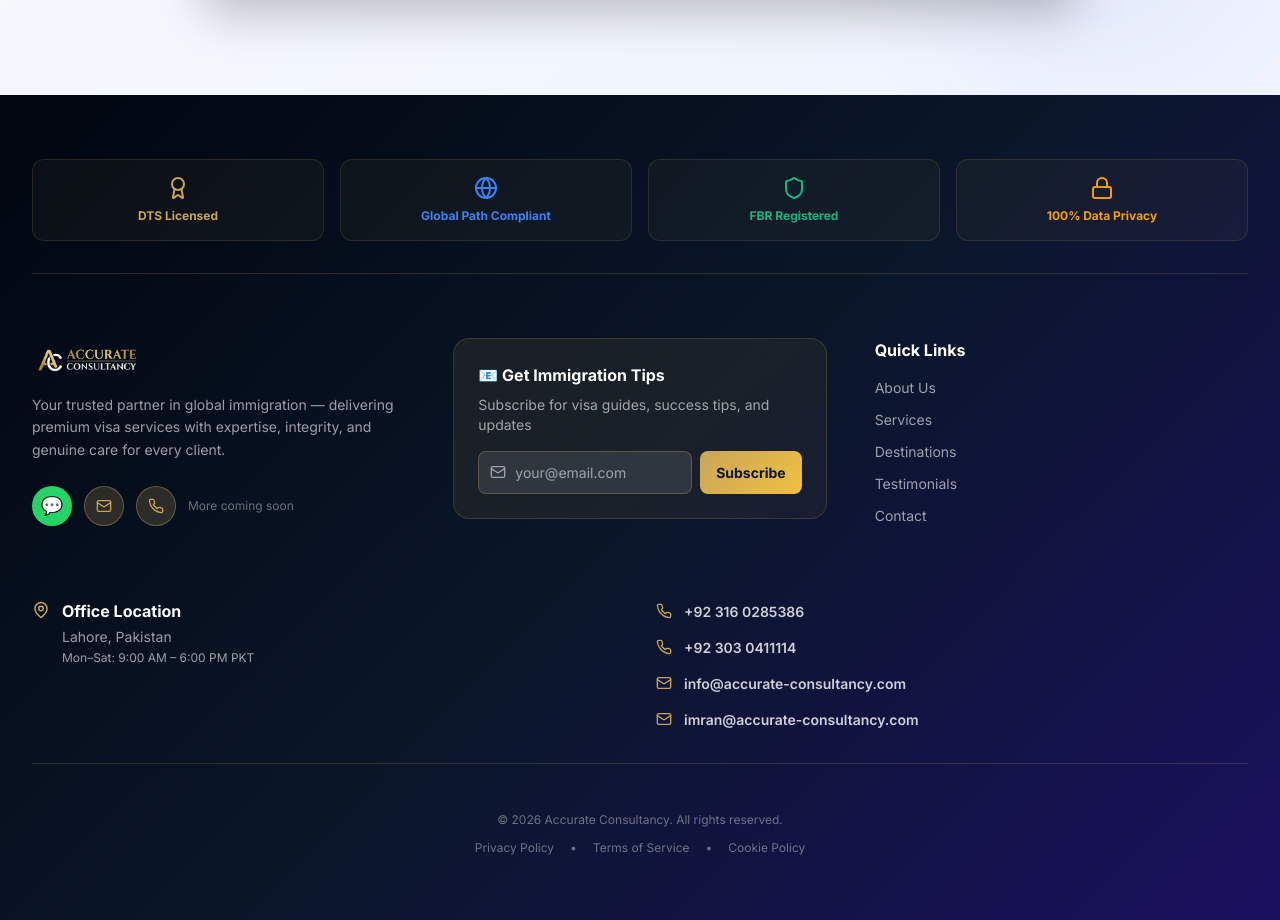
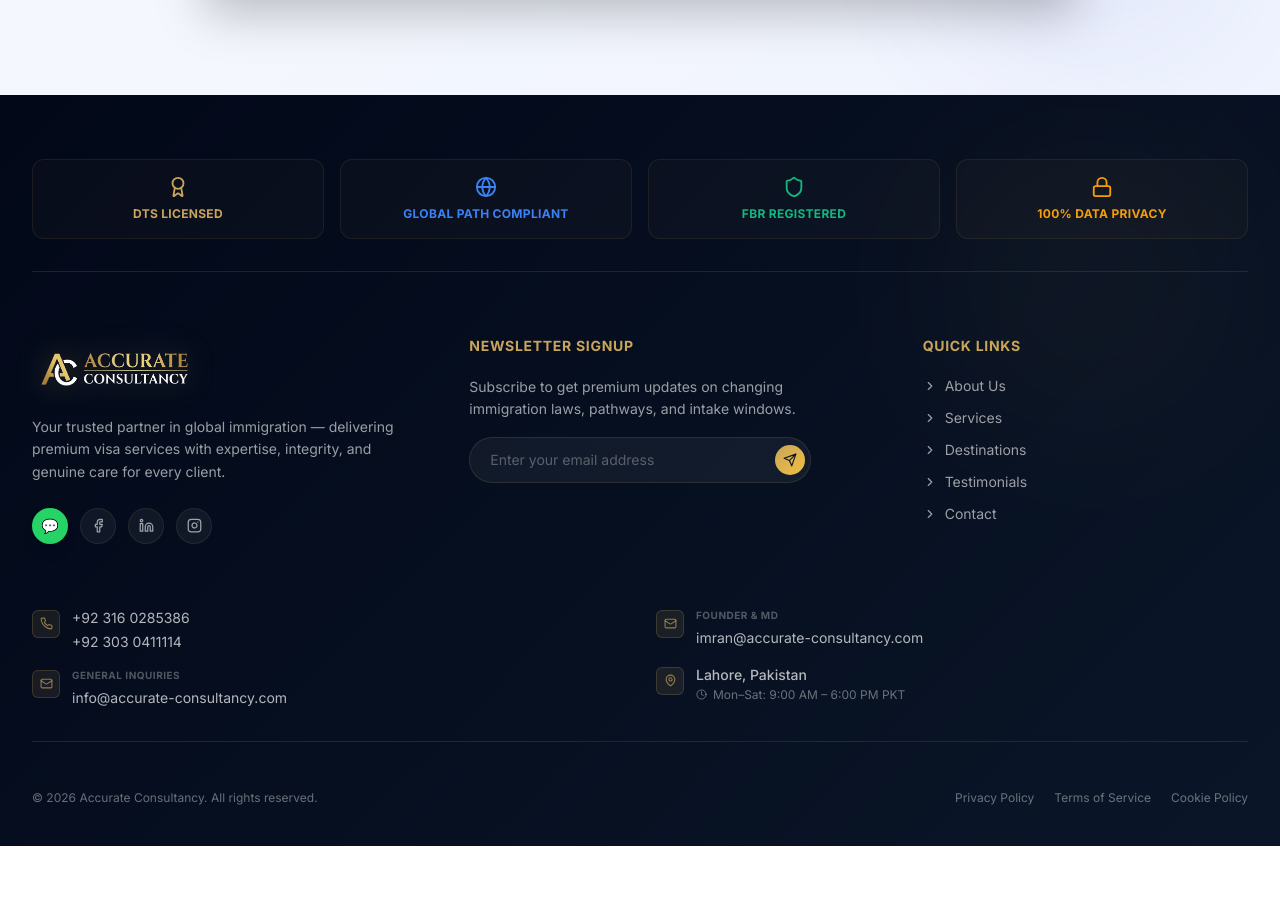
Before and after one commit to imran1001/Accurate-ConsultancyV3, a React (Vite) app: page / in a window 1280 px wide. Shown: the part 8947-9867 px from the top of the page. After the commit the page ends 9793 px from the top, so only its background shows below. Built offline with nearby package versions, Linux system fonts and the light colour scheme.

Commit message:
Refactor Footer component with newsletter functionality

```diff
--- a/src/components/Footer.jsx
+++ b/src/components/Footer.jsx
@@ -1,17 +1,39 @@
-import React from 'react';
-import { Mail, Phone, MapPin, Shield, Award, Globe, Lock } from 'lucide-react';
-import NewsletterSignup from './NewsletterSignup';
+import React, { useState } from 'react';
+import {
+  MapPin, Phone, Mail, Clock,
+  Facebook, Linkedin, Instagram, Send,
+  Shield, Award, Globe, Lock, ChevronRight
+} from 'lucide-react';
 
-const Footer = () => {
+export default function Footer() {
+  const year = new Date().getFullYear();
+  const [email, setEmail] = useState('');
+  const [subscribed, setSubscribed] = useState(false);
+
+  const handleSubscribe = (e) => {
+    e.preventDefault();
+    if (email.trim()) {
+      setSubscribed(true);
+      setEmail('');
+    }
+  };
+
   return (
-    <footer className="relative"
-      style={{ background: 'linear-gradient(135deg, #010610, #0a1628, #1a1060)' }}>
+    <footer
+      id="contact"
+      className="relative text-white pt-16 pb-10 overflow-hidden"
+      style={{ background: 'linear-gradient(135deg, #020818, #0a1628)' }}
+      aria-label="Site footer"
+    >
+      {/* Subtle Background Glow */}
+      <div className="absolute top-0 right-0 w-96 h-96 rounded-full blur-3xl opacity-5 pointer-events-none"
+        style={{ background: 'radial-gradient(circle, #c9a55a, transparent)' }} />
 
-      <div className="max-w-7xl mx-auto px-4 sm:px-6 lg:px-8 py-16">
+      <div className="max-w-7xl mx-auto px-4 sm:px-6 lg:px-8 relative z-10">
 
-        {/* SECTION 1: Trust Badges */}
-        <div className="grid md:grid-cols-4 gap-4 mb-16 pb-8"
-          style={{ borderBottom: '1px solid rgba(201,165,90,0.2)' }}>
+        {/* ── SECTION 1: Trust Badges ───────────────────────────── */}
+        <div className="grid grid-cols-2 md:grid-cols-4 gap-4 mb-16 pb-8"
+          style={{ borderBottom: '1px solid rgba(201,165,90,0.15)' }}>
           {[
             { icon: Award, label: 'DTS Licensed', color: '#c9a55a' },
             { icon: Globe, label: 'Global Path Compliant', color: '#3b82f6' },
@@ -19,68 +41,99 @@ const Footer = () => {
             { icon: Lock, label: '100% Data Privacy', color: '#f59e0b' }
           ].map((badge, i) => (
             <div key={i}
-              className="flex flex-col items-center text-center p-4 rounded-xl animate-fadeInUp hover:scale-105 transition-transform"
+              className="flex flex-col items-center text-center p-4 rounded-xl transition-all duration-300 hover:scale-105"
               style={{
-                background: 'rgba(201,165,90,0.05)',
-                border: '1px solid rgba(201,165,90,0.15)',
-                animationDelay: `${i * 0.1}s`
+                background: 'rgba(201,165,90,0.03)',
+                border: '1px solid rgba(201,165,90,0.1)'
               }}>
-              <badge.icon size={24} style={{ color: badge.color, marginBottom: '8px' }} />
-              <p className="text-xs font-bold" style={{ color: badge.color }}>
+              <badge.icon size={22} style={{ color: badge.color, marginBottom: '8px' }} />
+              <p className="text-xs font-bold tracking-wide uppercase" style={{ color: badge.color }}>
                 {badge.label}
               </p>
             </div>
           ))}
         </div>
 
-        {/* SECTION 2: Main Content (Logo + Newsletter + Links) */}
-        <div className="grid md:grid-cols-3 gap-12 mb-12">
+        {/* ── SECTION 2: Main Content Grid ──────────────────────── */}
+        <div className="grid md:grid-cols-2 lg:grid-cols-3 gap-12 mb-16">
 
-          {/* LEFT: Brand Info */}
-          <div className="animate-fadeInUp">
-            <img src="/logo.webp" alt="Accurate Consultancy" className="h-10 mb-4" />
-            <p className="text-sm leading-relaxed mb-6" style={{ color: 'rgba(255,255,255,0.6)' }}>
+          {/* Column 1: Brand Profile */}
+          <div className="flex flex-col justify-start">
+            <a href="#" className="inline-block mb-5 group" aria-label="Accurate Consultancy — Home">
+              <img
+                src="/logo.webp"
+                alt="Accurate Consultancy"
+                className="h-[60px] w-auto object-contain group-hover:scale-102 transition-transform duration-300 drop-shadow-[0_0_15px_rgba(201,165,90,0.3)]"
+              />
+            </a>
+            <p className="text-white/60 text-sm leading-relaxed mb-6 max-w-sm">
               Your trusted partner in global immigration — delivering premium visa services with expertise, integrity, and genuine care for every client.
             </p>
 
-            {/* Social Icons Placeholder */}
-            <div className="flex items-center space-x-3">
+            {/* Social Matrix */}
+            <div className="flex items-center gap-3">
               <a href="https://wa.me/923160285386" target="_blank" rel="noopener noreferrer"
-                className="w-10 h-10 rounded-full flex items-center justify-center transition-all hover:scale-110"
-                style={{ background: '#25D366' }}
-                aria-label="WhatsApp"
-                title="WhatsApp">
-                <span style={{ fontSize: '18px' }}>💬</span>
+                className="w-9 h-9 rounded-full flex items-center justify-center transition-all duration-300 hover:scale-110 shadow-lg"
+                style={{ background: '#25D366' }} aria-label="WhatsApp" title="Chat on WhatsApp">
+                <span className="text-sm">💬</span>
               </a>
-              <a href="mailto:info@accurate-consultancy.com"
-                className="w-10 h-10 rounded-full flex items-center justify-center transition-all hover:scale-110"
-                style={{ background: 'rgba(201,165,90,0.2)', border: '1px solid rgba(201,165,90,0.4)' }}
-                aria-label="Email"
-                title="Email">
-                <Mail size={16} style={{ color: '#c9a55a' }} />
-              </a>
-              <a href="tel:+923160285386"
-                className="w-10 h-10 rounded-full flex items-center justify-center transition-all hover:scale-110"
-                style={{ background: 'rgba(201,165,90,0.2)', border: '1px solid rgba(201,165,90,0.4)' }}
-                aria-label="Call"
-                title="Call">
-                <Phone size={16} style={{ color: '#c9a55a' }} />
-              </a>
-              {/* LinkedIn & Instagram - Add URLs when ready */}
-              <p className="text-xs ml-2" style={{ color: 'rgba(255,255,255,0.4)' }}>
-                More coming soon
-              </p>
+              {[
+                { Icon: Facebook, href: '#', label: 'Facebook' },
+                { Icon: Linkedin, href: '#', label: 'LinkedIn' },
+                { Icon: Instagram, href: '#', label: 'Instagram' }
+              ].map(({ Icon, href, label }) => (
+                <a
+                  key={label}
+                  href={href}
+                  aria-label={label}
+                  className="w-9 h-9 rounded-full flex items-center justify-center bg-white/5 border border-[#c9a55a]/10 text-white/60 transition-all duration-300 hover:scale-110 hover:bg-[#c9a55a]/10 hover:border-[#c9a55a]/40 hover:text-[#c9a55a]"
+                >
+                  <Icon size={15} />
+                </a>
+              ))}
             </div>
           </div>
 
-          {/* CENTER: Newsletter */}
-          <div className="animate-fadeInUp delay-100">
-            <NewsletterSignup />
+          {/* Column 2: Inlined Newsletter Signup */}
+          <div className="flex flex-col justify-start lg:px-4">
+            <h3 className="text-sm font-bold tracking-wider uppercase text-[#c9a55a] mb-5">
+              Newsletter Signup
+            </h3>
+            <p className="text-white/60 text-sm leading-relaxed mb-4">
+              Subscribe to get premium updates on changing immigration laws, pathways, and intake windows.
+            </p>
+            {subscribed ? (
+              <div className="p-4 rounded-xl text-center border text-sm bg-green-500/10 border-green-500/30 text-green-400">
+                ✨ Thank you! You've successfully subscribed.
+              </div>
+            ) : (
+              <form onSubmit={handleSubscribe} className="relative flex items-center w-full">
+                <input
+                  type="email"
+                  required
+                  placeholder="Enter your email address"
+                  value={email}
+                  onChange={(e) => setEmail(e.target.value)}
+                  className="w-full bg-white/5 border text-sm rounded-full py-3 pl-5 pr-12 text-white placeholder-white/30 outline-none transition-all duration-300 focus:border-[#c9a55a]/60 focus:bg-white/10"
+                  style={{ borderColor: 'rgba(201,165,90,0.15)' }}
+                />
+                <button
+                  type="submit"
+                  aria-label="Subscribe"
+                  className="absolute right-1.5 p-2 rounded-full transition-all duration-300 hover:scale-105 flex items-center justify-center text-[#0a1628]"
+                  style={{ background: 'linear-gradient(135deg, #c9a55a, #f0c040)' }}
+                >
+                  <Send size={14} />
+                </button>
+              </form>
+            )}
           </div>
 
-          {/* RIGHT: Quick Links */}
-          <div className="animate-fadeInUp delay-200">
-            <h4 className="font-bold mb-4" style={{ color: 'white' }}>Quick Links</h4>
+          {/* Column 3: Quick Navigation */}
+          <nav aria-label="Quick links" className="lg:pl-12">
+            <h3 className="text-sm font-bold tracking-wider uppercase text-[#c9a55a] mb-5">
+              Quick Links
+            </h3>
             <ul className="space-y-3 text-sm">
               {[
                 { label: 'About Us', href: '#about' },
@@ -91,89 +144,89 @@ const Footer = () => {
               ].map((link, i) => (
                 <li key={i}>
                   <a href={link.href}
-                    className="transition-all hover:translate-x-1 hover:text-white inline-flex items-center"
-                    style={{ color: 'rgba(255,255,255,0.6)' }}>
+                    className="flex items-center gap-2 text-white/60 hover:text-[#c9a55a] transition-all duration-300 group">
+                    <ChevronRight size={14} className="shrink-0 group-hover:translate-x-1 transition-transform" />
                     {link.label}
                   </a>
                 </li>
               ))}
             </ul>
-          </div>
+          </nav>
         </div>
 
-        {/* SECTION 3: Contact Info */}
+        {/* ── SECTION 3: Detailed Corporate Directory ───────────── */}
         <div className="grid md:grid-cols-2 gap-8 mb-12 pb-8"
-          style={{ borderBottom: '1px solid rgba(201,165,90,0.2)' }}>
+          style={{ borderBottom: '1px solid rgba(201,165,90,0.15)' }}>
 
-          <div className="animate-fadeInUp">
-            <div className="flex items-start space-x-3 mb-4">
-              <MapPin size={18} style={{ color: '#c9a55a', marginTop: '2px' }} />
-              <div>
-                <h4 className="font-bold" style={{ color: 'white' }}>Office Location</h4>
-                <p className="text-sm mt-1" style={{ color: 'rgba(255,255,255,0.6)' }}>
-                  Lahore, Pakistan<br />
-                  <span style={{ fontSize: '12px' }}>Mon–Sat: 9:00 AM – 6:00 PM PKT</span>
-                </p>
+          <address className="not-italic space-y-4 grid sm:grid-cols-2 gap-4 sm:space-y-0 md:block md:space-y-4">
+            {/* Phone Registry */}
+            <div className="flex items-start gap-3">
+              <span className="shrink-0 mt-0.5 w-7 h-7 rounded-md flex items-center justify-center bg-[#c9a55a]/10 border border-[#c9a55a]/20 text-[#c9a55a]/70">
+                <Phone size={13} />
+              </span>
+              <div className="text-sm text-white/70 space-y-1">
+                <a href="tel:+923160285386" className="block hover:text-[#c9a55a] transition-colors">+92 316 0285386</a>
+                <a href="tel:+923030411114" className="block hover:text-[#c9a55a] transition-colors">+92 303 0411114</a>
               </div>
             </div>
-          </div>
 
-          <div className="animate-fadeInUp delay-100">
-            <div className="space-y-3">
-              <div className="flex items-center space-x-3">
-                <Phone size={16} style={{ color: '#c9a55a' }} />
-                <div>
-                  <a href="tel:+923160285386" className="text-sm font-semibold hover:text-white transition-colors"
-                    style={{ color: 'rgba(255,255,255,0.8)' }}>
-                    +92 316 0285386
-                  </a>
-                </div>
+            {/* General Comms */}
+            <div className="flex items-start gap-3">
+              <span className="shrink-0 mt-0.5 w-7 h-7 rounded-md flex items-center justify-center bg-[#c9a55a]/10 border border-[#c9a55a]/20 text-[#c9a55a]/70">
+                <Mail size={13} />
+              </span>
+              <div className="min-w-0">
+                <p className="text-[10px] font-bold text-white/30 uppercase tracking-wider mb-0.5">General Inquiries</p>
+                <a href="mailto:info@accurate-consultancy.com" className="text-sm text-white/70 hover:text-[#c9a55a] transition-colors break-all">
+                  info@accurate-consultancy.com
+                </a>
               </div>
-              <div className="flex items-center space-x-3">
-                <Phone size={16} style={{ color: '#c9a55a' }} />
-                <div>
-                  <a href="tel:+923030411114" className="text-sm font-semibold hover:text-white transition-colors"
-                    style={{ color: 'rgba(255,255,255,0.8)' }}>
-                    +92 303 0411114
-                  </a>
-                </div>
+            </div>
+          </address>
+
+          <address className="not-italic space-y-4 grid sm:grid-cols-2 gap-4 sm:space-y-0 md:block md:space-y-4">
+            {/* Executive Management Channel */}
+            <div className="flex items-start gap-3">
+              <span className="shrink-0 mt-0.5 w-7 h-7 rounded-md flex items-center justify-center bg-[#c9a55a]/10 border border-[#c9a55a]/20 text-[#c9a55a]/70">
+                <Mail size={13} />
+              </span>
+              <div className="min-w-0">
+                <p className="text-[10px] font-bold text-white/30 uppercase tracking-wider mb-0.5">Founder & MD</p>
+                <a href="mailto:imran@accurate-consultancy.com" className="text-sm text-white/70 hover:text-[#c9a55a] transition-colors break-all">
+                  imran@accurate-consultancy.com
+                </a>
               </div>
-              <div className="flex items-center space-x-3">
-                <Mail size={16} style={{ color: '#c9a55a' }} />
-                <div>
-                  <a href="mailto:info@accurate-consultancy.com" className="text-sm font-semibold hover:text-white transition-colors"
-                    style={{ color: 'rgba(255,255,255,0.8)' }}>
-                    info@accurate-consultancy.com
-                  </a>
-                </div>
-              </div>
-              <div className="flex items-center space-x-3">
-                <Mail size={16} style={{ color: '#c9a55a' }} />
-                <div>
-                  <a href="mailto:imran@accurate-consultancy.com" className="text-sm font-semibold hover:text-white transition-colors"
-                    style={{ color: 'rgba(255,255,255,0.8)' }}>
-                    imran@accurate-consultancy.com
-                  </a>
+            </div>
+
+            {/* Coordinates & Hours */}
+            <div className="flex items-start gap-3">
+              <span className="shrink-0 mt-0.5 w-7 h-7 rounded-md flex items-center justify-center bg-[#c9a55a]/10 border border-[#c9a55a]/20 text-[#c9a55a]/70">
+                <MapPin size={13} />
+              </span>
+              <div className="text-sm text-white/70">
+                <p className="font-medium">Lahore, Pakistan</p>
+                <div className="flex items-center gap-1.5 text-xs text-white/40 mt-0.5">
+                  <Clock size={11} />
+                  <span>Mon–Sat: 9:00 AM – 6:00 PM PKT</span>
                 </div>
               </div>
             </div>
-          </div>
+          </address>
         </div>
 
-        {/* SECTION 4: Bottom (Copyright + Policies) */}
-        <div className="text-center text-xs" style={{ color: 'rgba(255,255,255,0.4)' }}>
-          <p className="mb-3">© 2026 Accurate Consultancy. All rights reserved.</p>
-          <div className="flex items-center justify-center space-x-4 flex-wrap">
-            <a href="#" className="hover:text-white transition-colors">Privacy Policy</a>
-            <span>•</span>
-            <a href="#" className="hover:text-white transition-colors">Terms of Service</a>
-            <span>•</span>
-            <a href="#" className="hover:text-white transition-colors">Cookie Policy</a>
-          </div>
+        {/* ── SECTION 4: Bottom Meta Bar ────────────────────────── */}
+        <div className="flex flex-col sm:flex-row justify-between items-center gap-4 text-xs text-white/40">
+          <p>© {year} Accurate Consultancy. All rights reserved.</p>
+          <nav aria-label="Legal links" className="flex gap-5">
+            {['Privacy Policy', 'Terms of Service', 'Cookie Policy'].map((item) => (
+              <a key={item} href="#" className="hover:text-white transition-colors">
+                {item}
+              </a>
+            ))}
+          </nav>
         </div>
+
       </div>
     </footer>
   );
-};
-
-export default Footer;
+}
```
